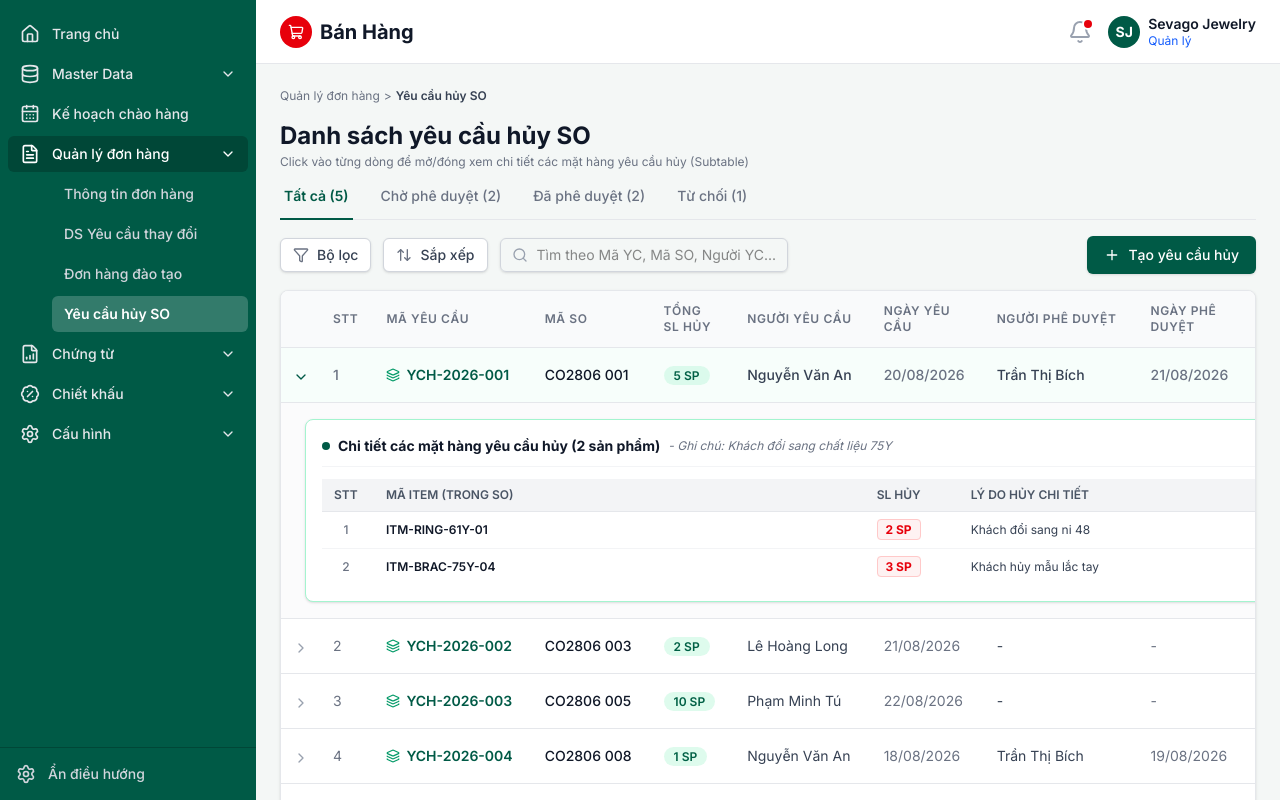
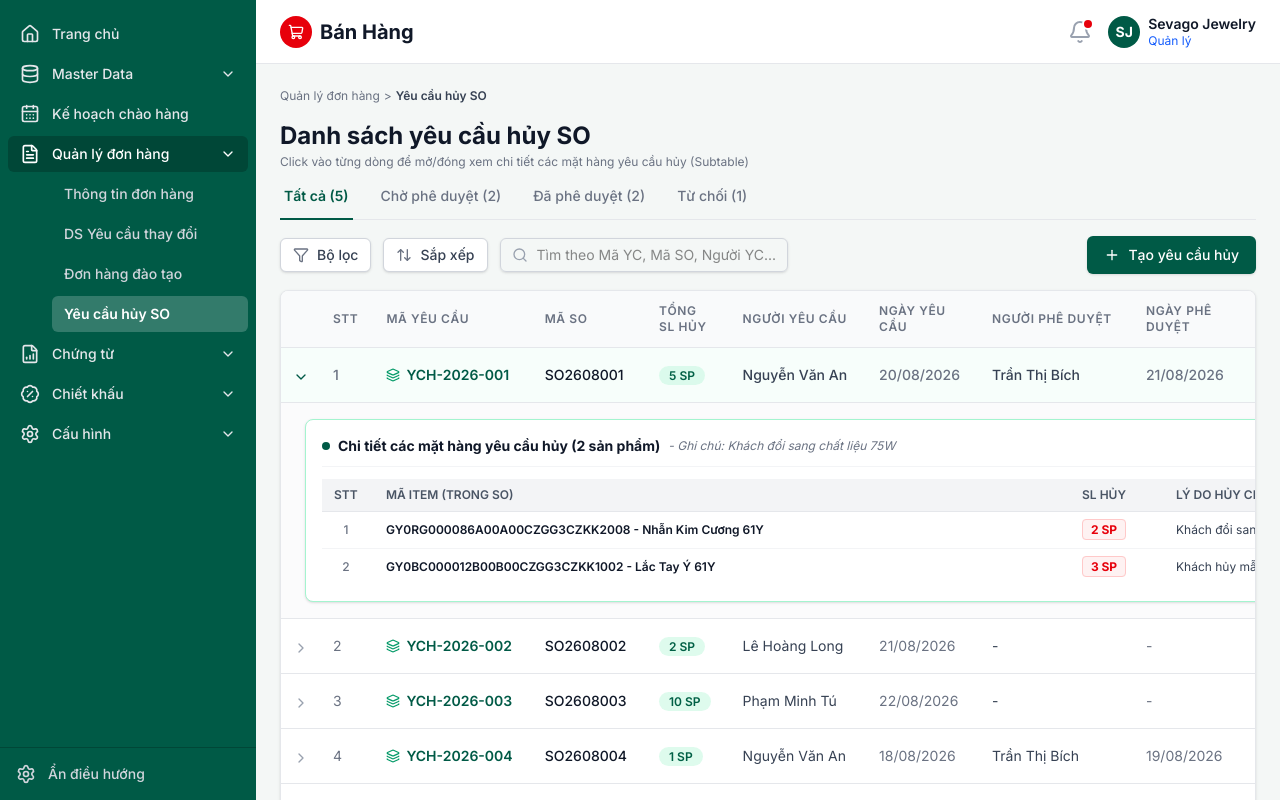
Before and after one commit to midumidu1213-collab/order-prototype, a Next.js app: page /cancel-requests in a window 1280 px wide. Built offline with nearby package versions, Linux system fonts and the light colour scheme.

Commit message:
Standardize-data-SO-Customer-OrderType-Material-GoldAge-across-system

```diff
--- a/src/app/cancel-requests/create/page.js
+++ b/src/app/cancel-requests/create/page.js
@@ -1,47 +1,57 @@
 "use client";
 
-import { useState, useEffect } from "react";
+import { useState } from "react";
 import Link from "next/link";
 import { useRouter } from "next/navigation";
-import { ChevronLeft, Plus, Trash2, Send, AlertCircle, CheckCircle2, Package } from "lucide-react";
+import { ChevronLeft, Plus, Trash2, Send, AlertCircle, CheckCircle2 } from "lucide-react";
 
-// Mock Database các SO và danh sách Item chi tiết tương ứng
+// Database chuẩn hóa mẫu theo quy chuẩn mới
 const SO_DATABASE = {
-  "CO2806 001": {
-    customerName: "Khách VIP 1 - Chi nhánh Hà Nội",
-    orderType: "Đơn bán lẻ",
+  "SO2608001": {
+    customer: "2000001 - Công ty TNHH Vàng Bạc Kim Yến",
+    orderType: "Đơn hàng Bán",
+    material: "Vàng",
+    goldAge: "61Y",
     items: [
       { itemCode: "GY0RG000086A00A00CZGG3CZKK2008", itemName: "Nhẫn Kim Cương Vàng 61Y (Ni 48)", orderedQty: 5 },
       { itemCode: "GY0BC000012B00B00CZGG3CZKK1002", itemName: "Lắc Tay Nữ Ý 61Y (Size 16cm)", orderedQty: 3 },
       { itemCode: "GY0NE000099A00A00CZGG3CZKK3001", itemName: "Dây Chuyền Trơn 61Y (Dài 45cm)", orderedQty: 2 },
     ],
   },
-  "CO2806 002": {
-    customerName: "Nguyễn Văn An - Đại lý Cầu Giấy",
-    orderType: "Gia công",
+  "SO2608002": {
+    customer: "2000002 - DNTN Vàng Bạc Bảo Tín",
+    orderType: "Đơn hàng Gia công",
+    material: "Vàng",
+    goldAge: "41.6Y",
     items: [
-      { itemCode: "GY0RG000055A00A00CZGG3CZKK1001", itemName: "Nhẫn Nam Đính Đá Topaz 61Y", orderedQty: 3 },
-      { itemCode: "GY0EA000033B00B00CZGG3CZKK2005", itemName: "Bông Tai Nụ Hoa 61Y", orderedQty: 2 },
+      { itemCode: "GY0RG000055A00A00CZGG3CZKK1001", itemName: "Nhẫn Nam Đính Đá Topaz 41.6Y", orderedQty: 3 },
+      { itemCode: "GY0EA000033B00B00CZGG3CZKK2005", itemName: "Bông Tai Nụ Hoa 41.6Y", orderedQty: 2 },
     ],
   },
-  "CO2806 003": {
-    customerName: "Đại lý Vàng Bạc Đá Quý X - TP.HCM",
-    orderType: "Đơn sỉ",
+  "SO2608003": {
+    customer: "2000003 - Tiệm Vàng Kim Thành Phát",
+    orderType: "Đơn hàng Bán",
+    material: "Vàng",
+    goldAge: "75W",
     items: [
-      { itemCode: "GY0RG000088A00A00CZGG3CZKK4000", itemName: "Bộ Nhẫn Cưới Bạch Kim 75Y", orderedQty: 10 },
-      { itemCode: "GY0BC000077B00B00CZGG3CZKK5000", itemName: "Vòng Tay Rồng Phượng 75Y", orderedQty: 10 },
+      { itemCode: "GW0RG000088A00A00CZGG3CZKK4000", itemName: "Bộ Nhẫn Cưới Vàng Trắng 75W", orderedQty: 10 },
+      { itemCode: "GW0BC000077B00B00CZGG3CZKK5000", itemName: "Vòng Tay Bản Lớn 75W", orderedQty: 10 },
     ],
   },
-  "CO2806 004": {
-    customerName: "Chị Hạnh - Khách VIP",
-    orderType: "Gia công",
+  "SO2608004": {
+    customer: "2000004 - Công ty CP Trang Sức PNJ Diamond",
+    orderType: "Đơn hàng Gia công",
+    material: "Bạc",
+    goldAge: "Bạc Ý 925",
     items: [
-      { itemCode: "GY0PD000021A00A00CZGG3CZKK1100", itemName: "Mặt Dây Chuyền Sapphire Xanh", orderedQty: 2 },
+      { itemCode: "SV0PD000021A00A00CZGG3CZKK1100", itemName: "Mặt Dây Chuyền Bạc Đính Đá CZ", orderedQty: 2 },
     ],
   },
-  "CO2806 005": {
-    customerName: "Anh Tú - Showroom Quận 1",
-    orderType: "Đơn bán lẻ",
+  "SO2608005": {
+    customer: "2000005 - Cửa hàng Vàng Bạc Đá Quý Minh Châu",
+    orderType: "Đơn hàng Bán",
+    material: "Vàng",
+    goldAge: "61Y",
     items: [
       { itemCode: "GY0RG000091A00A00CZGG3CZKK9901", itemName: "Nhẫn Đính Hôn Solitaire 61Y", orderedQty: 8 },
       { itemCode: "GY0BR000044A00A00CZGG3CZKK8802", itemName: "Lắc Tay Tennis Kim Cương 61Y", orderedQty: 7 },
@@ -55,11 +65,17 @@ export default function CreateCancelRequest() {
   // Form State
   const [formData, setFormData] = useState({
     requestCode: "YCH-2026-006",
-    soCode: "CO2806 001",
+    soCode: "SO2608001",
     generalReason: "",
   });
 
-  const selectedSO = SO_DATABASE[formData.soCode] || { customerName: "-", items: [] };
+  const selectedSO = SO_DATABASE[formData.soCode] || {
+    customer: "-",
+    orderType: "-",
+    material: "-",
+    goldAge: "-",
+    items: [],
+  };
 
   // Subtable State
   const [items, setItems] = useState([
@@ -81,7 +97,7 @@ export default function CreateCancelRequest() {
 
   const [notification, setNotification] = useState(null);
 
-  // Khi người dùng đổi SO ở Header -> Tự động reset và load các item thuộc SO đó vào Subtable
+  // Khi đổi SO -> load item của SO đó
   const handleSOChange = (newSOCode) => {
     setFormData((prev) => ({ ...prev, soCode: newSOCode }));
     const soData = SO_DATABASE[newSOCode];
@@ -127,7 +143,6 @@ export default function CreateCancelRequest() {
 
   const handleItemChange = (id, field, value) => {
     if (field === "itemCode") {
-      // Khi chọn mã item mới từ dropdown -> cập nhật cả orderedQty tương ứng
       const matchedItem = selectedSO.items.find((it) => it.itemCode === value);
       const orderedQty = matchedItem ? matchedItem.orderedQty : 1;
       setItems(
@@ -154,7 +169,7 @@ export default function CreateCancelRequest() {
 
     setNotification({
       type: "success",
-      message: `Đã tạo thành công yêu cầu hủy "${formData.requestCode}" với tổng số lượng hủy là ${totalCancelQty} SP! Đang chuyển hướng...`,
+      message: `Đã tạo thành công yêu cầu hủy "${formData.requestCode}" cho đơn hàng "${formData.soCode}" với tổng số lượng hủy là ${totalCancelQty} SP! Đang chuyển hướng...`,
     });
     setTimeout(() => {
       router.push("/cancel-requests");
@@ -223,7 +238,7 @@ export default function CreateCancelRequest() {
             <span className="text-xs text-gray-400">Mã sinh tự động theo quy chuẩn</span>
           </div>
 
-          {/* Mã SO */}
+          {/* Mã SO cần hủy */}
           <div>
             <label className="block text-sm font-medium text-gray-700">
               Mã SO cần hủy <span className="text-red-500">*</span>
@@ -231,31 +246,48 @@ export default function CreateCancelRequest() {
             <select
               value={formData.soCode}
               onChange={(e) => handleSOChange(e.target.value)}
-              className="mt-1 block w-full border border-gray-300 bg-white rounded-md shadow-sm py-2 px-3 focus:ring-[#005a46] focus:border-[#005a46] sm:text-sm font-medium"
+              className="mt-1 block w-full border border-gray-300 bg-white rounded-md shadow-sm py-2 px-3 focus:ring-[#005a46] focus:border-[#005a46] sm:text-sm font-semibold text-[#005a46]"
             >
-              <option value="CO2806 001">CO2806 001 (Khách VIP 1 - 10 SP)</option>
-              <option value="CO2806 002">CO2806 002 (Nguyễn Văn An - 5 SP)</option>
-              <option value="CO2806 003">CO2806 003 (Đại lý X - 20 SP)</option>
-              <option value="CO2806 004">CO2806 004 (Chị Hạnh - 2 SP)</option>
-              <option value="CO2806 005">CO2806 005 (Anh Tú - 15 SP)</option>
+              <option value="SO2608001">SO2608001 (2000001 - Vàng Kim Yến)</option>
+              <option value="SO2608002">SO2608002 (2000002 - Bảo Tín)</option>
+              <option value="SO2608003">SO2608003 (2000003 - Kim Thành Phát)</option>
+              <option value="SO2608004">SO2608004 (2000004 - PNJ Diamond)</option>
+              <option value="SO2608005">SO2608005 (2000005 - Minh Châu)</option>
             </select>
           </div>
 
-          {/* Khách hàng (Đề xuất tối ưu: Tự động hiển thị theo SO) */}
+          {/* Mã - Tên Khách hàng (Tự động từ SO) */}
           <div>
             <label className="block text-sm font-medium text-gray-700">
-              Khách hàng & Loại đơn (Tự động)
+              Mã - Tên Khách hàng (Tự động)
             </label>
             <input
               type="text"
               readOnly
-              value={selectedSO.customerName}
-              className="mt-1 block w-full bg-gray-50 border border-gray-300 rounded-md shadow-sm py-2 px-3 text-sm text-gray-600 focus:outline-none cursor-not-allowed"
+              value={selectedSO.customer}
+              className="mt-1 block w-full bg-gray-50 border border-gray-300 rounded-md shadow-sm py-2 px-3 text-sm font-medium text-gray-800 focus:outline-none cursor-not-allowed truncate"
+              title={selectedSO.customer}
             />
             <span className="text-xs text-gray-400">Tự động lấy thông tin từ SO gốc</span>
           </div>
 
-          {/* Lý do hủy chung (BẮT BUỘC theo yêu cầu) */}
+          {/* Thông tin đơn hàng gốc: Loại đơn & Chất liệu / Tuổi vàng */}
+          <div className="md:col-span-3 bg-emerald-50/50 border border-emerald-200 rounded-md p-3 flex flex-wrap gap-4 text-xs text-emerald-950 font-medium">
+            <div>
+              <span className="text-gray-500">Loại đơn hàng: </span>
+              <span className="font-bold text-[#005a46]">{selectedSO.orderType}</span>
+            </div>
+            <div>
+              <span className="text-gray-500">Nguyên liệu: </span>
+              <span className="font-bold text-[#005a46]">{selectedSO.material}</span>
+            </div>
+            <div>
+              <span className="text-gray-500">Tuổi vàng: </span>
+              <span className="font-bold text-[#005a46]">{selectedSO.goldAge}</span>
+            </div>
+          </div>
+
+          {/* Lý do hủy chung (BẮT BUỘC) */}
           <div className="md:col-span-3">
             <label className="block text-sm font-medium text-gray-700">
               Lý do hủy chung <span className="text-red-500">*</span>
@@ -336,7 +368,7 @@ export default function CreateCancelRequest() {
                     </select>
                   </td>
 
-                  {/* SL đặt trong SO (Đề xuất tối ưu: Read-only để tiện so sánh) */}
+                  {/* SL đặt trong SO */}
                   <td className="px-4 py-3 text-center">
                     <span className="px-2.5 py-1 bg-gray-100 text-gray-700 rounded text-sm font-semibold">
                       {item.orderedQty || selectedSO.items.find((it) => it.itemCode === item.itemCode)?.orderedQty || "-"} SP
@@ -361,7 +393,7 @@ export default function CreateCancelRequest() {
                       type="text"
                       value={item.reason}
                       onChange={(e) => handleItemChange(item.id, "reason", e.target.value)}
-                      placeholder="VD: Khách đổi ni tay, lỗi kỹ thuật..."
+                      placeholder="VD: Khách đổi ni tay, giảm ngân sách..."
                       className="w-full border border-gray-300 rounded-md py-1.5 px-2.5 text-sm focus:ring-[#005a46] focus:border-[#005a46]"
                     />
                   </td>
--- a/src/app/cancel-requests/page.js
+++ b/src/app/cancel-requests/page.js
@@ -25,23 +25,25 @@ export default function CancelRequestList() {
     {
       id: 1,
       requestCode: "YCH-2026-001",
-      soCode: "CO2806 001",
+      soCode: "SO2608001",
+      customer: "2000001 - Vàng Kim Yến",
       totalQty: 5,
       requester: "Nguyễn Văn An",
       requestDate: "20/08/2026",
       approver: "Trần Thị Bích",
       approveDate: "21/08/2026",
       status: "Đã phê duyệt",
-      note: "Khách đổi sang chất liệu 75Y",
+      note: "Khách đổi sang chất liệu 75W",
       subItems: [
-        { id: 101, itemCode: "ITM-RING-61Y-01", moCode: "MO-2026-8891", qty: 2, reason: "Khách đổi sang ni 48" },
-        { id: 102, itemCode: "ITM-BRAC-75Y-04", moCode: "MO-2026-8892", qty: 3, reason: "Khách hủy mẫu lắc tay" },
+        { id: 101, itemCode: "GY0RG000086A00A00CZGG3CZKK2008 - Nhẫn Kim Cương 61Y", qty: 2, reason: "Khách đổi sang ni 48" },
+        { id: 102, itemCode: "GY0BC000012B00B00CZGG3CZKK1002 - Lắc Tay Ý 61Y", qty: 3, reason: "Khách hủy mẫu lắc tay" },
       ],
     },
     {
       id: 2,
       requestCode: "YCH-2026-002",
-      soCode: "CO2806 003",
+      soCode: "SO2608002",
+      customer: "2000002 - Bảo Tín",
       totalQty: 2,
       requester: "Lê Hoàng Long",
       requestDate: "21/08/2026",
@@ -50,29 +52,31 @@ export default function CancelRequestList() {
       status: "Chờ phê duyệt",
       note: "Sai kích thước ni tay",
       subItems: [
-        { id: 201, itemCode: "ITM-NECK-18K-09", moCode: "MO-2026-8910", qty: 2, reason: "Sai độ dài dây chuyền 45cm" },
+        { id: 201, itemCode: "GY0RG000055A00A00CZGG3CZKK1001 - Nhẫn Nam Đá Topaz 41.6Y", qty: 2, reason: "Sai kích thước ni tay 52" },
       ],
     },
     {
       id: 3,
       requestCode: "YCH-2026-003",
-      soCode: "CO2806 005",
+      soCode: "SO2608003",
+      customer: "2000003 - Kim Thành Phát",
       totalQty: 10,
       requester: "Phạm Minh Tú",
       requestDate: "22/08/2026",
       approver: "-",
       approveDate: "-",
       status: "Chờ phê duyệt",
-      note: "Khách hủy hợp đồng đợt 1",
+      note: "Khách giảm ngân sách đợt 1",
       subItems: [
-        { id: 301, itemCode: "ITM-RING-24K-05", moCode: "MO-2026-9001", qty: 4, reason: "Khách giảm ngân sách" },
-        { id: 302, itemCode: "ITM-EARR-14K-12", moCode: "MO-2026-9002", qty: 6, reason: "Hủy theo yêu cầu Sale" },
+        { id: 301, itemCode: "GW0RG000088A00A00CZGG3CZKK4000 - Bộ Nhẫn Cưới 75W", qty: 4, reason: "Khách giảm ngân sách" },
+        { id: 302, itemCode: "GW0BC000077B00B00CZGG3CZKK5000 - Vòng Tay Bản Lớn 75W", qty: 6, reason: "Hủy theo yêu cầu đại lý" },
       ],
     },
     {
       id: 4,
       requestCode: "YCH-2026-004",
-      soCode: "CO2806 008",
+      soCode: "SO2608004",
+      customer: "2000004 - PNJ Diamond",
       totalQty: 1,
       requester: "Nguyễn Văn An",
       requestDate: "18/08/2026",
@@ -81,13 +85,14 @@ export default function CancelRequestList() {
       status: "Đã phê duyệt",
       note: "Hủy theo yêu cầu Sale",
       subItems: [
-        { id: 401, itemCode: "ITM-PEND-999-01", moCode: "MO-2026-7811", qty: 1, reason: "Mặt dây chuyền lỗi đúc" },
+        { id: 401, itemCode: "SV0PD000021A00A00CZGG3CZKK1100 - Mặt Dây Bạc Đá CZ", qty: 1, reason: "Mặt dây chuyền lỗi đúc" },
       ],
     },
     {
       id: 5,
       requestCode: "YCH-2026-005",
-      soCode: "CO2806 010",
+      soCode: "SO2608005",
+      customer: "2000005 - Minh Châu",
       totalQty: 3,
       requester: "Vũ Thị Mai",
       requestDate: "15/08/2026",
@@ -96,7 +101,7 @@ export default function CancelRequestList() {
       status: "Từ chối",
       note: "Hàng đã hoàn thiện xong, không thể hủy",
       subItems: [
-        { id: 501, itemCode: "ITM-SET-BRIDAL-01", moCode: "MO-2026-6650", qty: 3, reason: "Khách trễ hạn thanh toán" },
+        { id: 501, itemCode: "GY0RG000091A00A00CZGG3CZKK9901 - Nhẫn Solitaire 61Y", qty: 3, reason: "Khách trễ hạn thanh toán" },
       ],
     },
   ]);
--- a/src/app/page.js
+++ b/src/app/page.js
@@ -9,21 +9,21 @@ export default function OrderList() {
   ];
 
   const mockOrders = [
-    { id: 1, code: "CO2806 001", customer: "Khách VIP 1", team: "Sale A II Hà Nội", type: "Đơn", gold: "61Y", date: "01/08/2026", expectDate: "15/08/2026", qty: 10, total: "25.000.000", note: "Làm gấp", status: "Chờ cập nhật" },
-    { id: 2, code: "CO2806 002", customer: "Nguyễn Văn A", team: "Sale A II Hà Nội", type: "Gia công", gold: "61Y", date: "02/08/2026", expectDate: "16/08/2026", qty: 5, total: "12.500.000", note: "-", status: "Chờ Kỹ thuật" },
-    { id: 3, code: "CO2806 003", customer: "Đại lý X", team: "Sale B HCM", type: "Gia công", gold: "75Y", date: "02/08/2026", expectDate: "16/08/2026", qty: 20, total: "55.000.000", note: "-", status: "Chờ Kỹ thuật" },
-    { id: 4, code: "CO2806 004", customer: "Chị Hạnh", team: "Sale A II Hà Nội", type: "Gia công", gold: "61Y", date: "03/08/2026", expectDate: "17/08/2026", qty: 2, total: "6.000.000", note: "-", status: "Chờ xác nhận" },
-    { id: 5, code: "CO2806 005", customer: "Anh Tú", team: "Sale B HCM", type: "Đơn", gold: "61Y", date: "04/08/2026", expectDate: "18/08/2026", qty: 15, total: "35.000.000", note: "-", status: "Đã chuyển KHSX" },
-    { id: 6, code: "CO2806 006", customer: "-", team: "Sale A II Hà Nội", type: "Đơn", gold: "61Y", date: "05/08/2026", expectDate: "19/08/2026", qty: 10, total: "25.000.000", note: "-", status: "Đang SX" },
-    { id: 7, code: "CO2806 007", customer: "-", team: "Sale B HCM", type: "Đơn", gold: "61Y", date: "06/08/2026", expectDate: "20/08/2026", qty: 8, total: "20.000.000", note: "-", status: "Đang đóng gói" },
-    { id: 8, code: "CO2806 008", customer: "Khách Lẻ", team: "Sale A II Hà Nội", type: "Đơn", gold: "61Y", date: "07/08/2026", expectDate: "21/08/2026", qty: 1, total: "2.500.000", note: "-", status: "Chờ giao hàng" },
-    { id: 9, code: "CO2806 009", customer: "Khách VIP 2", team: "Sale A II Hà Nội", type: "Đơn", gold: "75Y", date: "08/08/2026", expectDate: "22/08/2026", qty: 50, total: "150.000.000", note: "Đóng hộp VIP", status: "Hoàn thành" },
-    { id: 10, code: "CO2806 010", customer: "Chị Ngọc", team: "Sale B HCM", type: "Gia công", gold: "61Y", date: "09/08/2026", expectDate: "23/08/2026", qty: 3, total: "7.500.000", note: "Hủy do đổi mẫu", status: "Đã hủy" },
-    { id: 11, code: "CO2806 011", customer: "-", team: "Sale A II Hà Nội", type: "Đơn", gold: "61Y", date: "10/08/2026", expectDate: "24/08/2026", qty: 12, total: "28.000.000", note: "-", status: "Chờ Kỹ thuật" },
-    { id: 12, code: "CO2806 012", customer: "-", team: "Sale A II Hà Nội", type: "Đơn", gold: "61Y", date: "11/08/2026", expectDate: "25/08/2026", qty: 10, total: "25.000.000", note: "-", status: "Đủ thông tin KT" },
-    { id: 13, code: "CO2806 013", customer: "-", team: "Sale B HCM", type: "Gia công", gold: "75Y", date: "12/08/2026", expectDate: "26/08/2026", qty: 5, total: "15.000.000", note: "-", status: "Đang SX" },
-    { id: 14, code: "CO2806 014", customer: "Anh Minh", team: "Sale A II Hà Nội", type: "Đơn", gold: "61Y", date: "13/08/2026", expectDate: "27/08/2026", qty: 1, total: "3.500.000", note: "-", status: "Hoàn thành" },
-    { id: 15, code: "CO2806 015", customer: "Đại lý Y", team: "Sale B HCM", type: "Đơn", gold: "61Y", date: "14/08/2026", expectDate: "28/08/2026", qty: 30, total: "75.000.000", note: "-", status: "Chờ xác nhận" },
+    { id: 1, code: "SO2608001", customer: "2000001 - Cty TNHH Vàng Bạc Kim Yến", team: "Sale A II Hà Nội", type: "Đơn hàng Bán", gold: "61Y", date: "01/08/2026", expectDate: "15/08/2026", qty: 10, total: "25.000.000", note: "Làm gấp", status: "Chờ cập nhật" },
+    { id: 2, code: "SO2608002", customer: "2000002 - DNTN Vàng Bạc Bảo Tín", team: "Sale A II Hà Nội", type: "Đơn hàng Gia công", gold: "41.6Y", date: "02/08/2026", expectDate: "16/08/2026", qty: 5, total: "12.500.000", note: "-", status: "Chờ Kỹ thuật" },
+    { id: 3, code: "SO2608003", customer: "2000003 - Tiệm Vàng Kim Thành Phát", team: "Sale B HCM", type: "Đơn hàng Bán", gold: "75W", date: "02/08/2026", expectDate: "16/08/2026", qty: 20, total: "55.000.000", note: "-", status: "Chờ Kỹ thuật" },
+    { id: 4, code: "SO2608004", customer: "2000004 - Cty CP Trang Sức PNJ Diamond", team: "Sale A II Hà Nội", type: "Đơn hàng Gia công", gold: "41.6Y", date: "03/08/2026", expectDate: "17/08/2026", qty: 2, total: "6.000.000", note: "-", status: "Chờ xác nhận" },
+    { id: 5, code: "SO2608005", customer: "2000005 - Cửa hàng VBĐQ Minh Châu", team: "Sale B HCM", type: "Đơn hàng Bán", gold: "61Y", date: "04/08/2026", expectDate: "18/08/2026", qty: 15, total: "35.000.000", note: "-", status: "Đã chuyển KHSX" },
+    { id: 6, code: "SO2608006", customer: "2000001 - Cty TNHH Vàng Bạc Kim Yến", team: "Sale A II Hà Nội", type: "Đơn hàng Bán", gold: "61Y", date: "05/08/2026", expectDate: "19/08/2026", qty: 10, total: "25.000.000", note: "-", status: "Đang SX" },
+    { id: 7, code: "SO2608007", customer: "2000003 - Tiệm Vàng Kim Thành Phát", team: "Sale B HCM", type: "Đơn hàng Bán", gold: "75W", date: "06/08/2026", expectDate: "20/08/2026", qty: 8, total: "20.000.000", note: "-", status: "Đang đóng gói" },
+    { id: 8, code: "SO2608008", customer: "2000002 - DNTN Vàng Bạc Bảo Tín", team: "Sale A II Hà Nội", type: "Đơn hàng Gia công", gold: "41.6Y", date: "07/08/2026", expectDate: "21/08/2026", qty: 1, total: "2.500.000", note: "-", status: "Chờ giao hàng" },
+    { id: 9, code: "SO2608009", customer: "2000004 - Cty CP Trang Sức PNJ Diamond", team: "Sale A II Hà Nội", type: "Đơn hàng Bán", gold: "75W", date: "08/08/2026", expectDate: "22/08/2026", qty: 50, total: "150.000.000", note: "Đóng hộp VIP", status: "Hoàn thành" },
+    { id: 10, code: "SO2608010", customer: "2000005 - Cửa hàng VBĐQ Minh Châu", team: "Sale B HCM", type: "Đơn hàng Gia công", gold: "61Y", date: "09/08/2026", expectDate: "23/08/2026", qty: 3, total: "7.500.000", note: "Hủy do đổi mẫu", status: "Đã hủy" },
+    { id: 11, code: "SO2608011", customer: "2000001 - Cty TNHH Vàng Bạc Kim Yến", team: "Sale A II Hà Nội", type: "Đơn hàng Bán", gold: "61Y", date: "10/08/2026", expectDate: "24/08/2026", qty: 12, total: "28.000.000", note: "-", status: "Chờ Kỹ thuật" },
+    { id: 12, code: "SO2608012", customer: "2000003 - Tiệm Vàng Kim Thành Phát", team: "Sale A II Hà Nội", type: "Đơn hàng Bán", gold: "75W", date: "11/08/2026", expectDate: "25/08/2026", qty: 10, total: "25.000.000", note: "-", status: "Đủ thông tin KT" },
+    { id: 13, code: "SO2608013", customer: "2000002 - DNTN Vàng Bạc Bảo Tín", team: "Sale B HCM", type: "Đơn hàng Gia công", gold: "41.6Y", date: "12/08/2026", expectDate: "26/08/2026", qty: 5, total: "15.000.000", note: "-", status: "Đang SX" },
+    { id: 14, code: "SO2608014", customer: "2000005 - Cửa hàng VBĐQ Minh Châu", team: "Sale A II Hà Nội", type: "Đơn hàng Bán", gold: "61Y", date: "13/08/2026", expectDate: "27/08/2026", qty: 1, total: "3.500.000", note: "-", status: "Hoàn thành" },
+    { id: 15, code: "SO2608015", customer: "2000004 - Cty CP Trang Sức PNJ Diamond", team: "Sale B HCM", type: "Đơn hàng Bán", gold: "75W", date: "14/08/2026", expectDate: "28/08/2026", qty: 30, total: "75.000.000", note: "-", status: "Chờ xác nhận" },
   ];
 
   const getStatusColor = (status) => {
```
Also changed, not shown: src/app/orders/create/page.js (+17 -8 lines), 3 other files (tests, documents, lock files or other folders).
